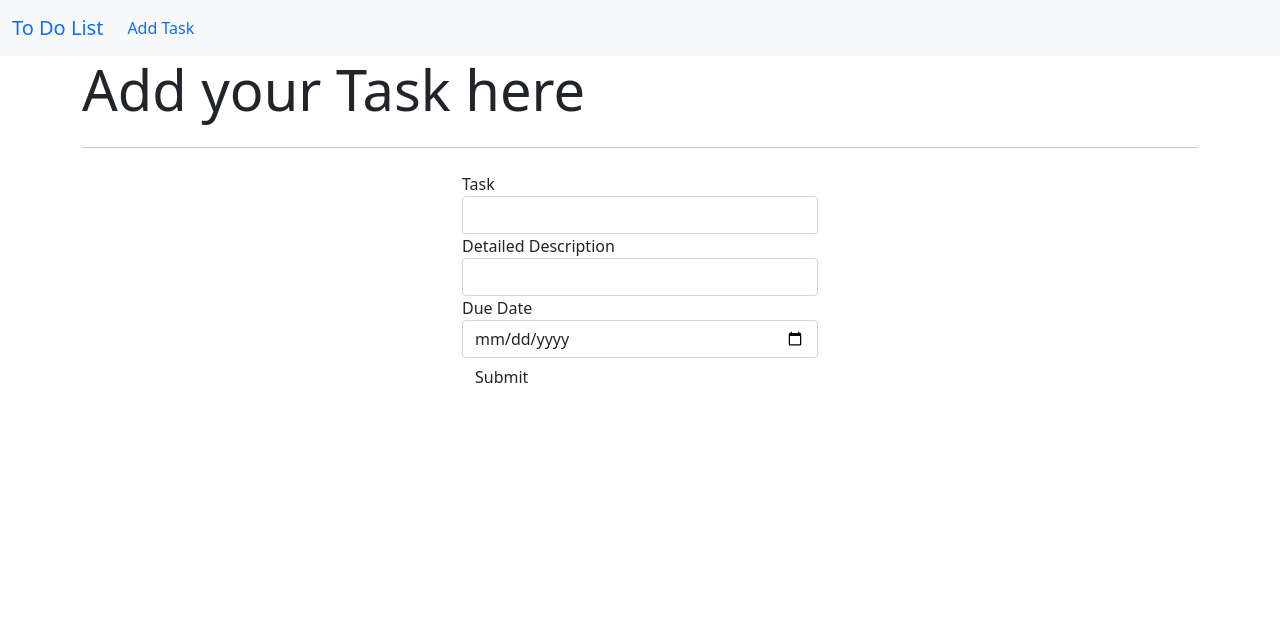
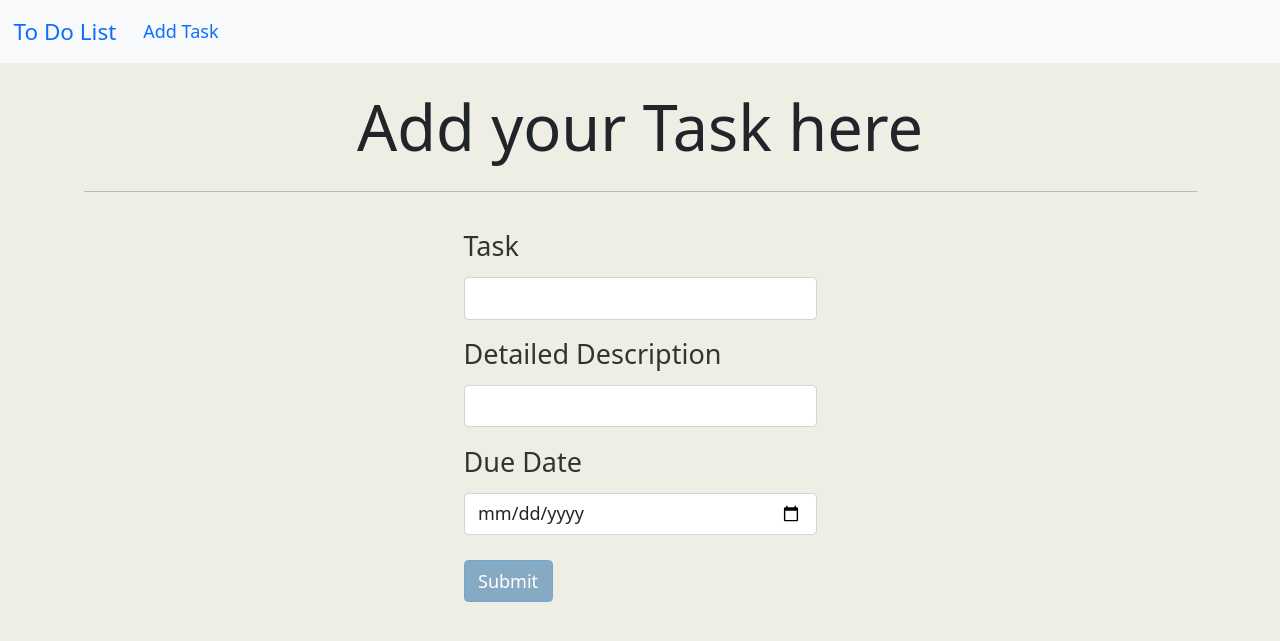
Before and after one commit to AntonyQuang/day-088-to-do-list, a Flask app: page /add in a window 1280 px wide. Shown: the top 641 px of the page. Run offline with Flask 2, Linux system fonts and the light colour scheme; some libraries are stand-ins or nearby versions.

Commit message:
add form formatting

```diff
--- a/static/css/styles.css
+++ b/static/css/styles.css
@@ -1,23 +1,69 @@
 /* This CSS file will need to be added to the styling of
 your web pages for the styles to be rendered. */
 
-/*|
-body {
-background-color: #333333;
-color: white;
+ html {
+	 font-size: 18px;
+	 line-height: 1.5;
+	 font-weight: 300;
+	 color: #333;
+	 background-color: #eeeee4;
 }
-*/
+
+
+
+#todo {
+    padding-top: 2%;
+    background-color: #eeeee4;
+}
+
+.container  {
+    background-color: #eeeee4;
+}
+
+.btn-primary,  .btn-primary:active, .btn-primary:visited {
+    background-color: #87AAC4;
+    border-color: #71A7D1;
+}
+
+.btn-primary:hover {
+    background-color: #5181A6;
+    border-color: #71A7D1;
+}
+
+.justify {
+    text-align: center;
+}
 
 .card{
     padding: 2px;
     margin: 10px 0;
 }
 
-a {
-    color: #ffc107;
+#form {
+    background-color: #eeeee4;
+    padding-top: 2%;
 }
 
-.space-above {
-    margin-top: 20px;
-    padding-top: 20px;
+.form-group {
+    padding: 2% 0;
 }
+
+form .btn-default {
+    margin-top: 5%;
+    border-color: #71A7D1;
+    background-color: #87AAC4;
+    color: #fff;
+
+}
+
+form .btn-default:hover {
+    background-color: #5181A6;
+    color: #fff;
+}
+
+.control-label {
+	 font-size: 1.5rem;
+	 line-height: 1.5;
+	 color: #333;
+	 padding-bottom: 3%;
+}
```
